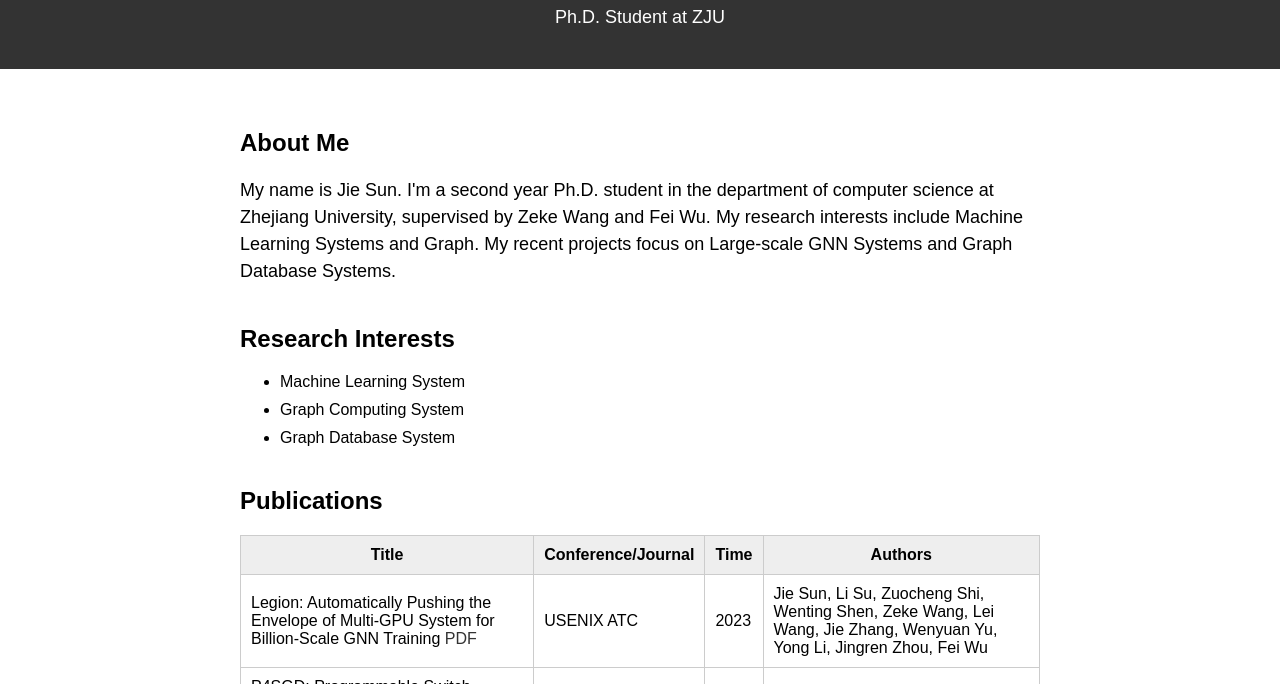
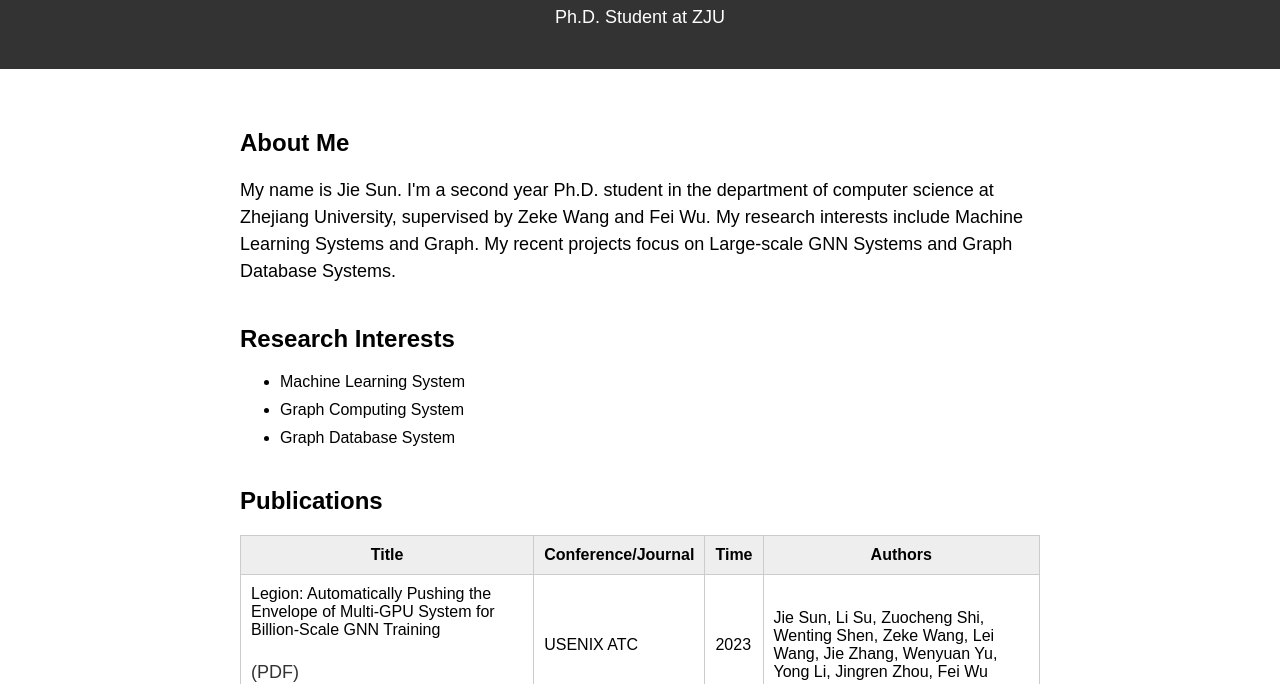
Before and after one commit to JIESUN233/JIESUN233old.github.io, a plain HTML site: page index.html in a window 1280 px wide. Shown: the part 116-800 px from the top of the page. Drawn offline with Linux system fonts and the light colour scheme.

Commit message:
Update index.html

```diff
--- a/index.html
+++ b/index.html
@@ -118,7 +118,7 @@
         </thead>
         <tbody>
             <tr>
-                <td>Legion: Automatically Pushing the Envelope of Multi-GPU System for Billion-Scale GNN Training <a href="https://jiesun233.github.io/Legion_Arxiv.pdf" target="_blank">PDF</a>
+                <td>Legion: Automatically Pushing the Envelope of Multi-GPU System for Billion-Scale GNN Training <p style="color:#FF0000";><a href="https://jiesun233.github.io/Legion_Arxiv.pdf" target="_blank">(PDF)</a>
 </td>
                 <td> USENIX ATC</td>
                 <td>2023</td>
```
